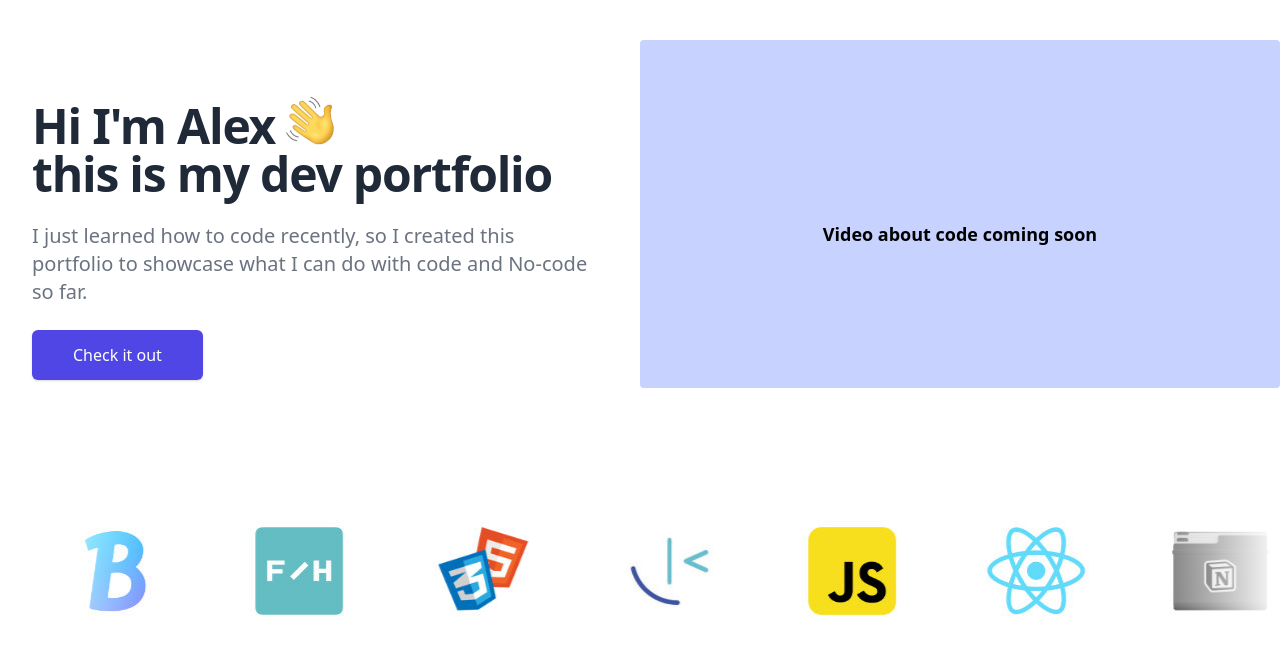
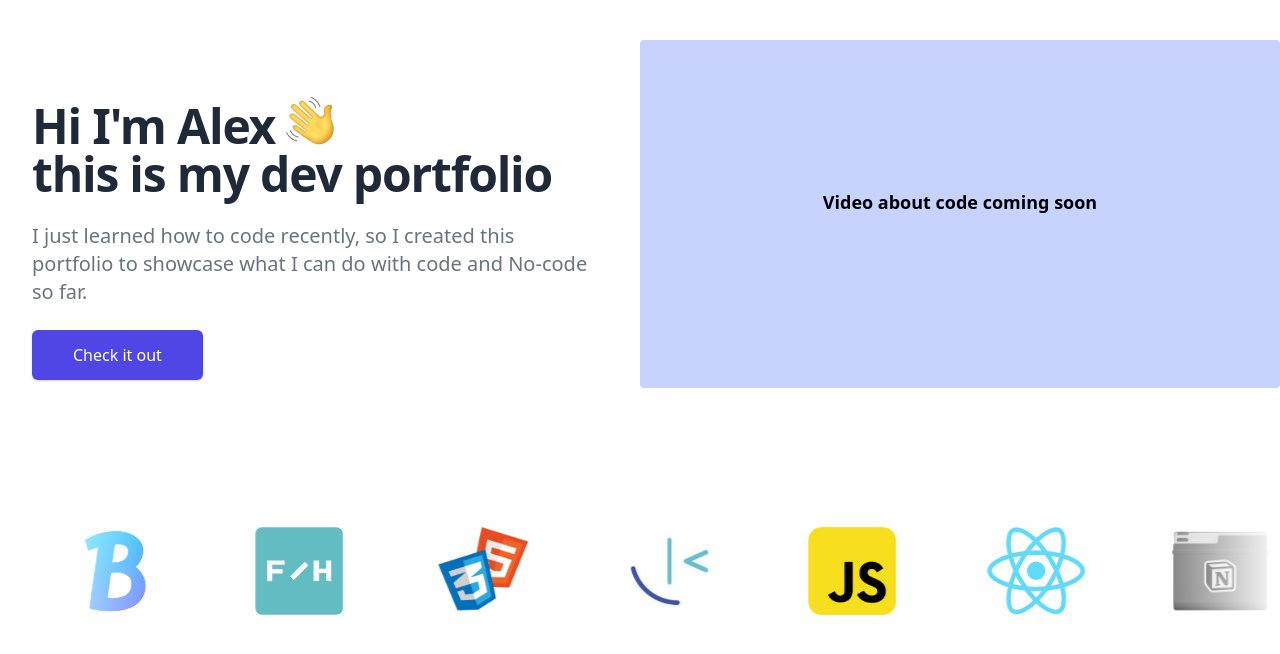
Before and after one commit to 5andu/web-dev-timeline, a React (Create React App) app: page / in a window 1280 px wide. Shown: the top 654 px of the page. Built offline with nearby package versions, Linux system fonts and the light colour scheme.

Commit message:
added msg "video coming soon"

```diff
--- a/src/components/AboutSection.js
+++ b/src/components/AboutSection.js
@@ -104,7 +104,7 @@ class AboutSection extends React.Component {
                   ></motion.iframe>
                 </div> */}
                 <div class="sm:block  sm:relative sm:my-10 py-5 rounded md lg:absolute  lg:inset-y-0 lg:right-0 lg:w-1/2 flex justify-center items-center text-center bg-indigo-200 font-bold text-lg">
-                  <p class="md:pt-40  ">Video about code coming soon</p>
+                  <p class="lg:pt-32  ">Video about code coming soon</p>
                 </div>
               </div>
             </div>
```
